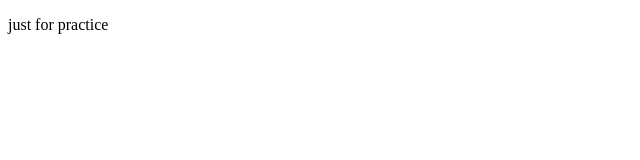
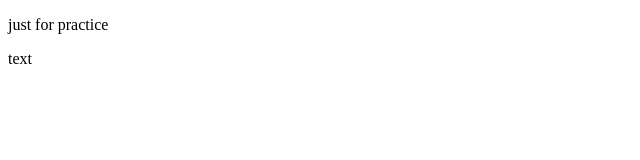
Before and after one commit to airus-maqbool/fazool, a plain HTML site: page index.html in a window 1280 px wide. Shown: the full height of the page, 0-640 px from the left. Drawn offline with Linux system fonts and the light colour scheme.

Commit message:
text tag and new file heading.html added

```diff
--- a/index.html
+++ b/index.html
@@ -7,5 +7,6 @@
 </head>
 <body>
     <p>just for practice</p>
+    <text>text</text>
 </body>
 </html>
```
Also changed, not shown: headingpage.html (added).
